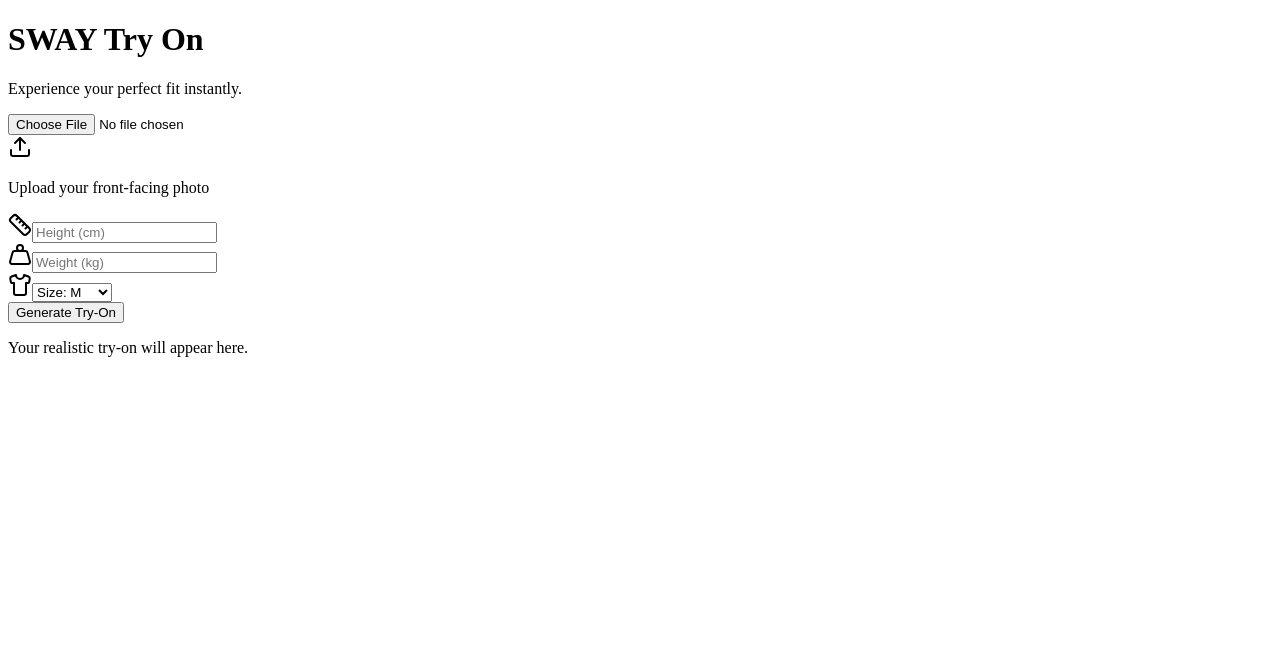
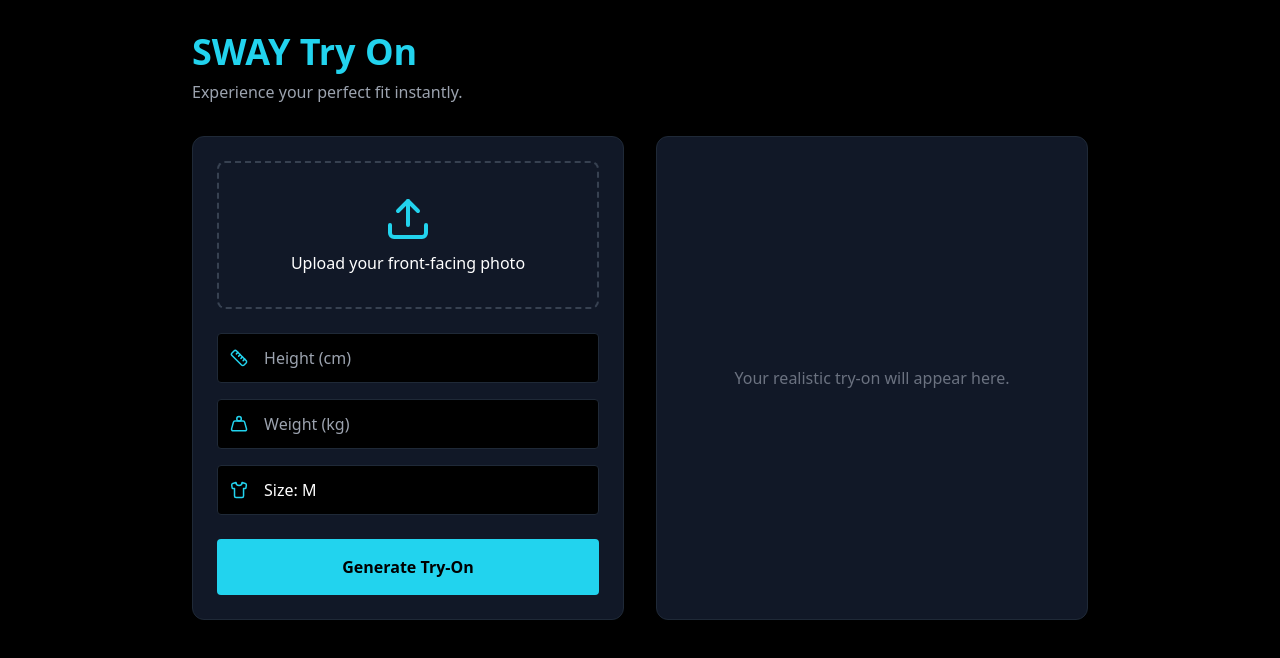
Before and after one commit to AhmedMohy99/SWAY-Try-On, a Next.js app: page / in a window 1280 px wide. Shown: the top 658 px of the page. Built offline with nearby package versions, Linux system fonts and the light colour scheme.

Commit message:
Create layout.jsx

```diff
--- /dev/null
+++ b/app/layout.jsx
@@ -0,0 +1,16 @@
+import './globals.css'
+
+export const metadata = {
+  title: 'SWAY | Try On',
+  description: 'Experience your perfect fit instantly.',
+}
+
+export default function RootLayout({ children }) {
+  return (
+    <html lang="en">
+      <body className="bg-black text-white antialiased">
+        {children}
+      </body>
+    </html>
+  )
+}
```
